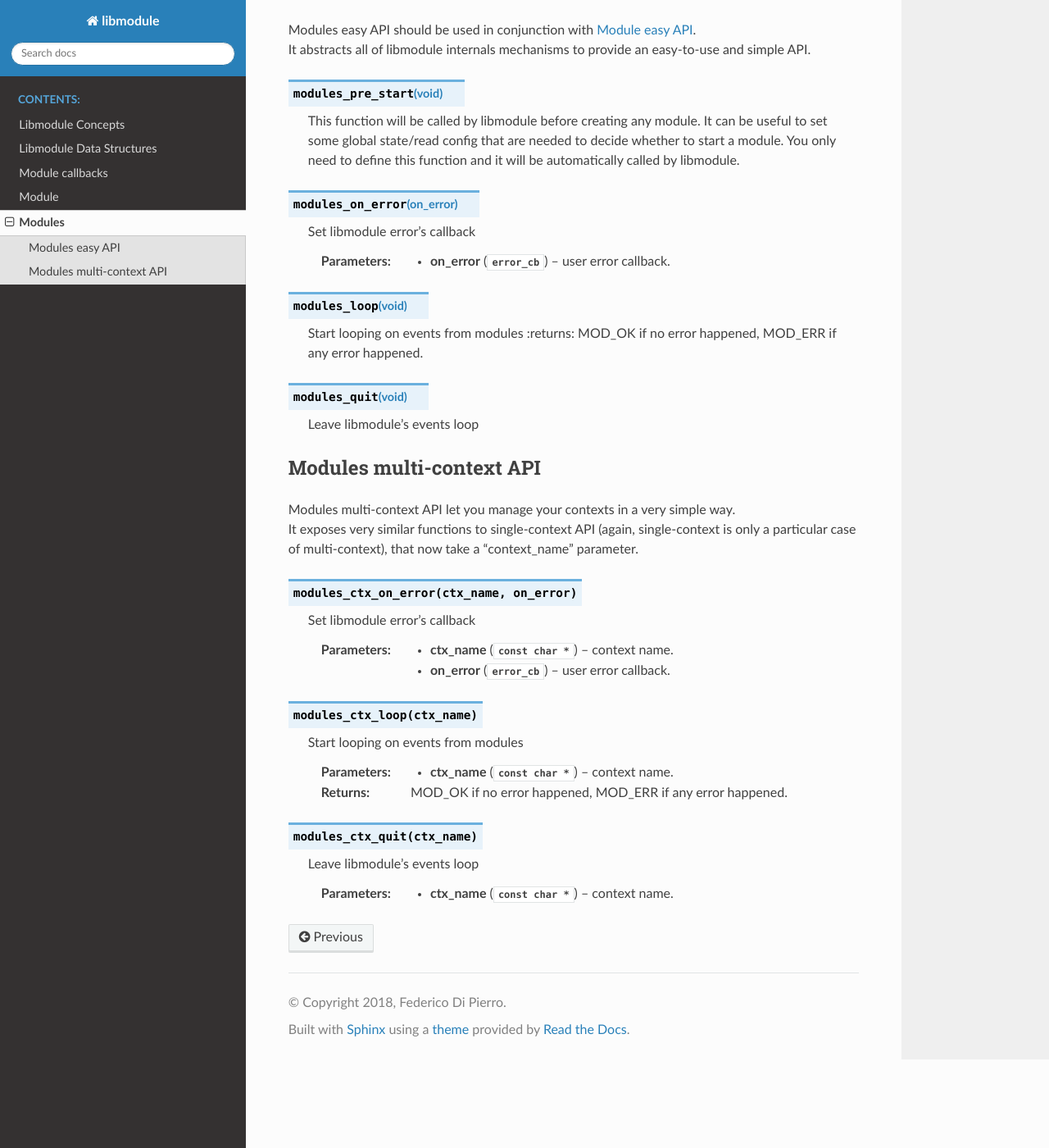
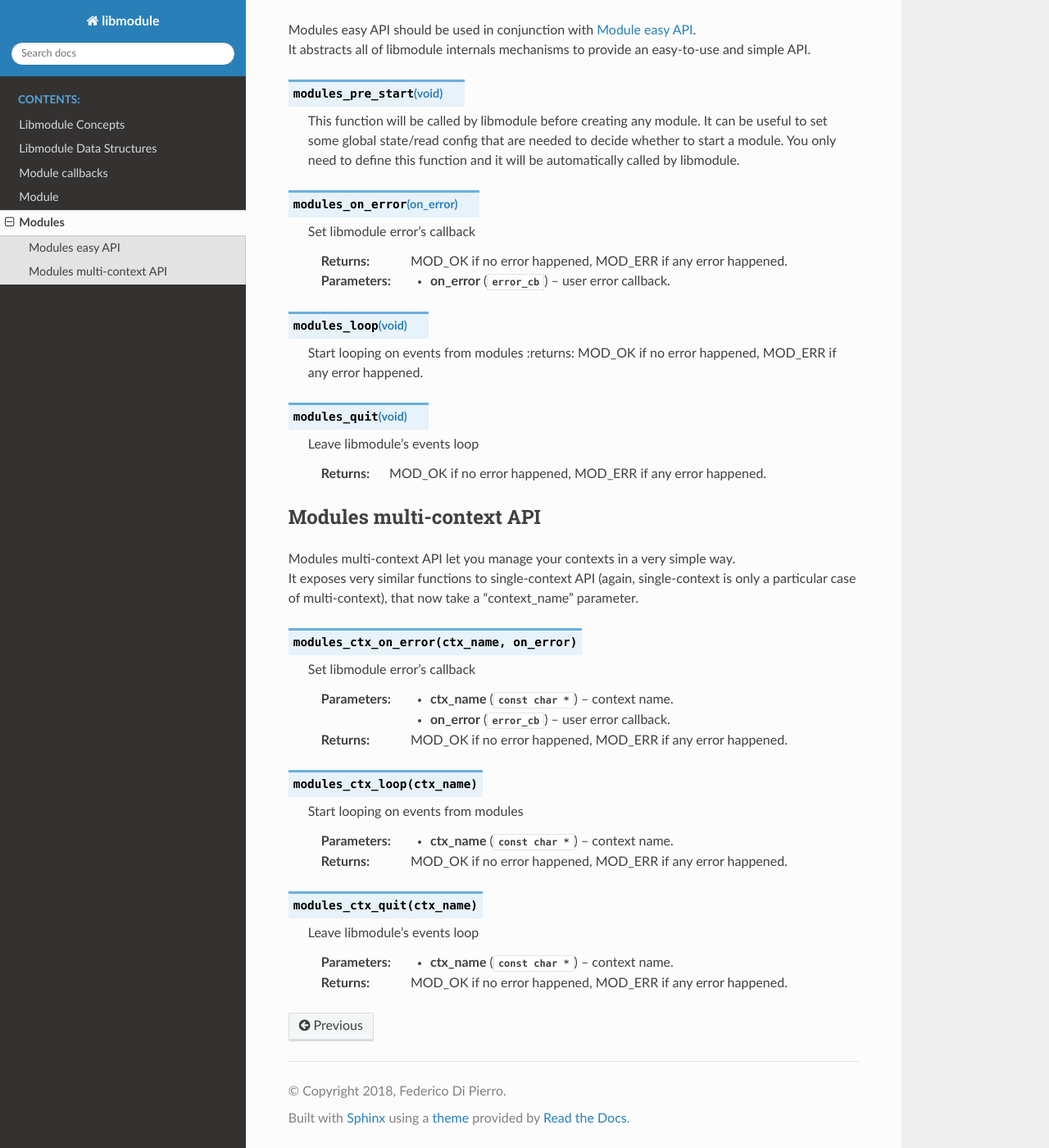
Before and after one commit to FedeDP/libmodule, a Sphinx documentation site: the page built from docs/src/modules.rst, in a window 1280 px wide and 1400 px high, scrolled down 287 px. Shown: the whole window at 82% size. Built offline with Sphinx 7.4.7 and the Read the Docs theme 2.0.0, drawn with Linux system fonts in a browser that asks for light colours.

```diff
--- a/CMakeLists.txt
+++ b/CMakeLists.txt
@@ -1,6 +1,6 @@
 cmake_minimum_required (VERSION 3.3.2)
 
-project(module VERSION 1.0.1 DESCRIPTION "Easily create modular C programs")
+project(module VERSION 0.1.0 DESCRIPTION "Easily create modular C programs")
 
 set(CMAKE_BUILD_TYPE Debug)
 # set(CMAKE_BUILD_TYPE Release)
--- a/docs/src/modules.rst
+++ b/docs/src/modules.rst
@@ -23,6 +23,8 @@
 
   Set libmodule error's callback
 
+  :returns: MOD_OK if no error happened, MOD_ERR if any error happened.
+
   :param on_error: user error callback.
   :type on_error: :c:type:`error_cb`
 
@@ -34,6 +36,8 @@
 .. c:macro:: modules_quit(void)
 
   Leave libmodule's events loop
+
+  :returns: MOD_OK if no error happened, MOD_ERR if any error happened.
 
 Modules multi-context API
 -------------------------
@@ -48,6 +52,7 @@
   :param on_error: user error callback.
   :type ctx_name: :c:type:`const char *`
   :type on_error: :c:type:`error_cb`
+  :returns: MOD_OK if no error happened, MOD_ERR if any error happened.
 
 .. c:function:: modules_ctx_loop(ctx_name)
 
@@ -63,3 +68,4 @@
 
   :param ctx_name: context name.
   :type ctx_name: :c:type:`const char *`
+  :returns: MOD_OK if no error happened, MOD_ERR if any error happened.
```
Also changed, not shown: 2 other files.
